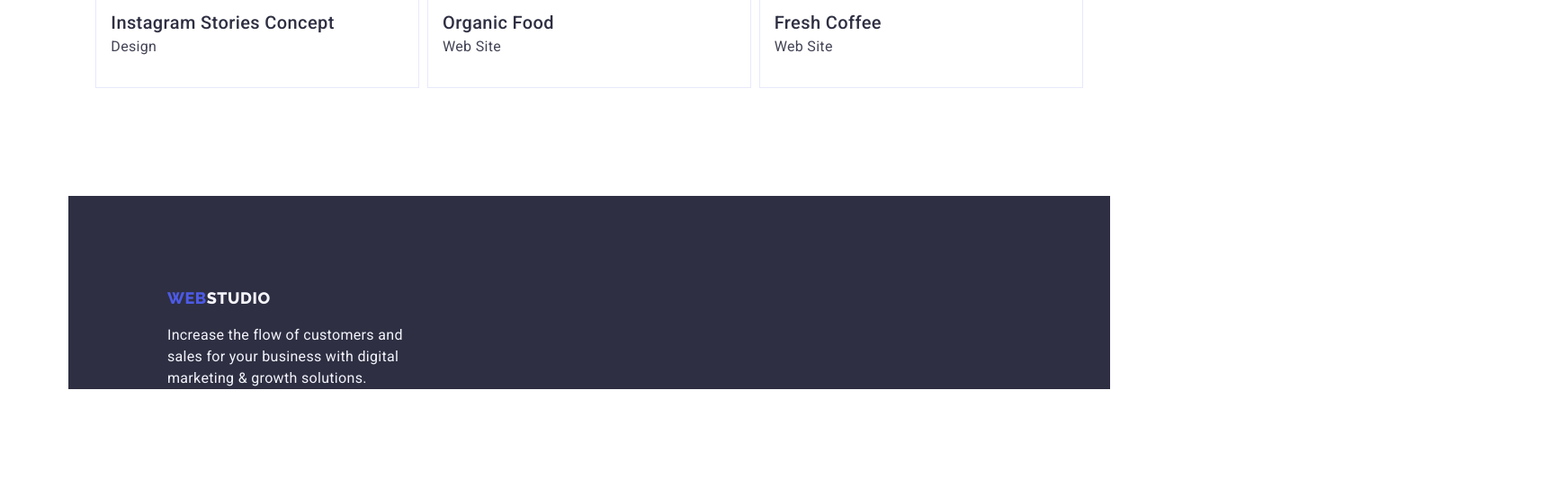
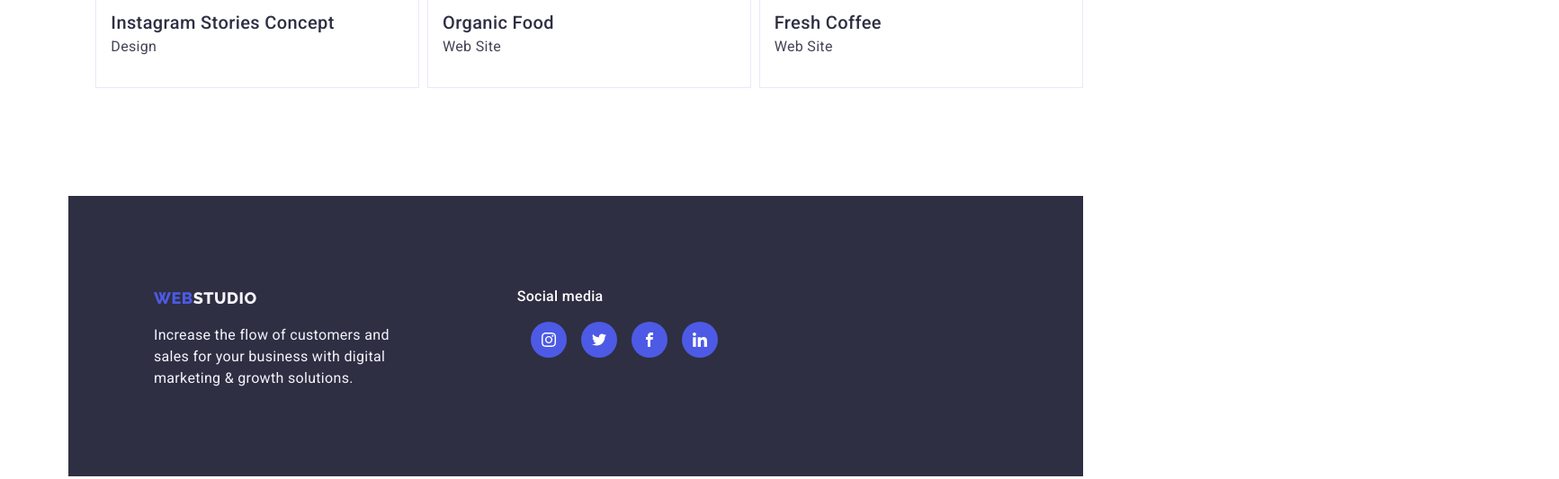
Before and after one commit to d3monw1ngs/goit-markup-hw-04, a plain HTML site: page portfolio.html in a window 1280 px wide. Shown: the part 1565-2098 px from the top of the page at 90% size, 1733 px wide, since content can reach past the window. Before the commit the page ends 1998 px from the top, so only its background shows below. Drawn offline with nearby package versions, Linux system fonts and the light colour scheme.

Commit message:
update style and html

```diff
--- a/css/styles.css
+++ b/css/styles.css
@@ -176,7 +176,8 @@ header {
 
 .hero-button:focus,
 .hero-button:active {
-    color: var(--ocean);
+    background: var(--ocean);
+    box-shadow: 0 0 10px 5px rgba(46, 47, 66, .45)
 }
 
 .hero-container {
@@ -350,6 +351,12 @@ header {
     fill: white;
 }
 
+.team-icon:hover,
+.team-icon:focus,
+.team-icon:active {
+    background-color:#31D0AA
+}
+
 
 /* CUSTOMERS STYLING */
 .customers h2{
@@ -372,6 +379,17 @@ header {
     justify-content: space-between;
     padding-bottom: 120px;
     gap: 12px;
+}
+
+.customer-logo:hover,
+.customer-logo:focus,
+.customer-items:hover,
+.customer-items:focus {
+    fill: var(--ocean);
+    border: 1px solid var(--ocean);
+    width: 168px;
+    height: 88px;
+    border-radius: 4px;
 }
 
 .customer-items {
@@ -398,34 +416,40 @@ header {
     line-height: 1.3; /* 116.667% */
     letter-spacing: 0.54px;
     text-transform: uppercase;
-    padding-top: 101.5px;
     padding-bottom: 17.5px;
     padding-left: 80px;
+    padding-top: 101.5px;
+    padding-right: 259px;
 }
 
 .footer-text {
     color: var(--cloud);
     line-height: 1.5; /* 150% */
     letter-spacing: 0.32px;
-    /* padding-bottom: 100px; */
     padding-left: 80px;
+    padding-bottom: 100px;
+
 }
 
-.footer {
-    display: inline-flex;
-    flex-direction: column;
-    flex-wrap: wrap;
+footer {
+    display: flex;
+    height: 312px;
 }
 
-.footer-container {
-    display: inline-flex;
+.footer-col-1 {
+    display: flex;
+    flex-direction: column;
+}
+
+.footer-col-2 {
+    display: flex;
     flex-direction: column;
 }
 
 .footer-socials {
-    display: inline-flex;
+    display: flex;
     flex-direction: column;
-    margin: 0 auto;
+    margin: 0;
     padding: 0;
 }
 
@@ -435,7 +459,8 @@ header {
     line-height: 24px; /* 150% */
     letter-spacing: 0.32px;
     display: flex;
-    flex-direction: column;
+    padding-bottom: 16px;
+    padding-top: 100px;
 }
 
 .footer-list {
@@ -454,3 +479,9 @@ header {
     margin-bottom: 32px;
     fill: white;
 }
+
+.footer-icon:hover,
+.footer-icon:focus,
+.footer-icon:active {
+    background-color:#31D0AA
+}
--- a/portfolio.html
+++ b/portfolio.html
@@ -121,9 +121,9 @@
     </main>
 
     <!-- FOOTER SECTION -->
-    <footer class="bg-dark container">
-        <div class="footer-container container">
-            <a class="link" href="./index.html">
+    <footer class="bg-dark footer">
+        <div class="footer-col-1 container">
+            <a class="footer-link link" href="./index.html">
                 <h4 class="footer-logo"><span class="logo">WEB</span>STUDIO</h4>
             </a>
             <p class="footer-text">Increase the flow of customers and <br />
@@ -131,6 +131,33 @@
                 marketing & growth solutions.
             </p>
         </div>
+        <div class="footer-col-2 container">
+            <div class="footer-socials container">
+                <p class="footer-text-socials">Social media</p>
+                <div class="footer-list container">
+                    <a class="footer-icon" href="#">
+                        <svg width="16" height="16">
+                            <use href="./images/icons.svg#instagram-2"></use>
+                        </svg>
+                    </a>
+                    <a class="footer-icon" href="#">
+                        <svg width="16" height="16">
+                            <use href="./images/icons.svg#twitter-1"></use>
+                        </svg>
+                    </a>
+                    <a class="footer-icon" href="#">
+                        <svg width="16" height="16">
+                            <use href="./images/icons.svg#facebook"></use>
+                        </svg>
+                    </a>
+                    <a class="footer-icon" href="#">
+                        <svg width="16" height="16">
+                            <use href="./images/icons.svg#linkedin-1"></use>
+                        </svg>
+                    </a>
+                </div>
+            </div>
+        </div>
     </footer>
 </body>
 </html>
```
Also changed, not shown: index.html (+4 -6 lines).
